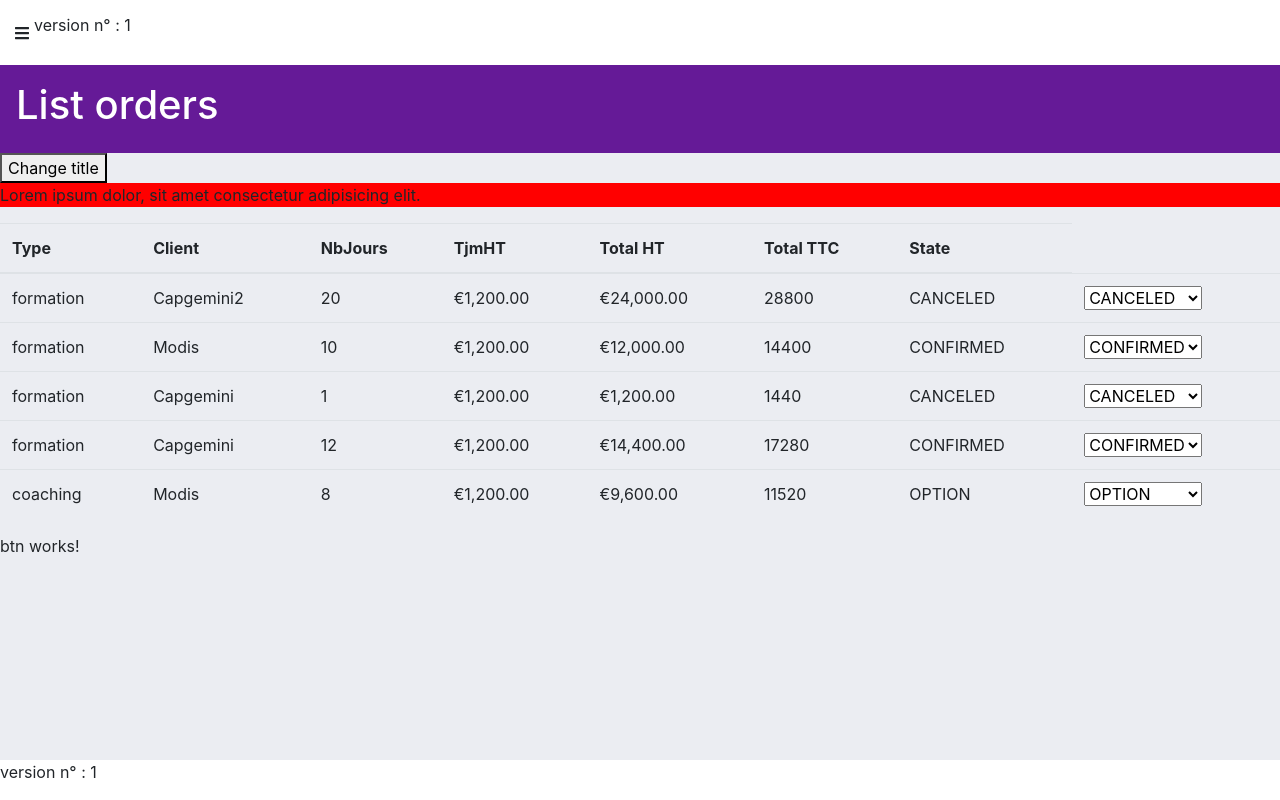
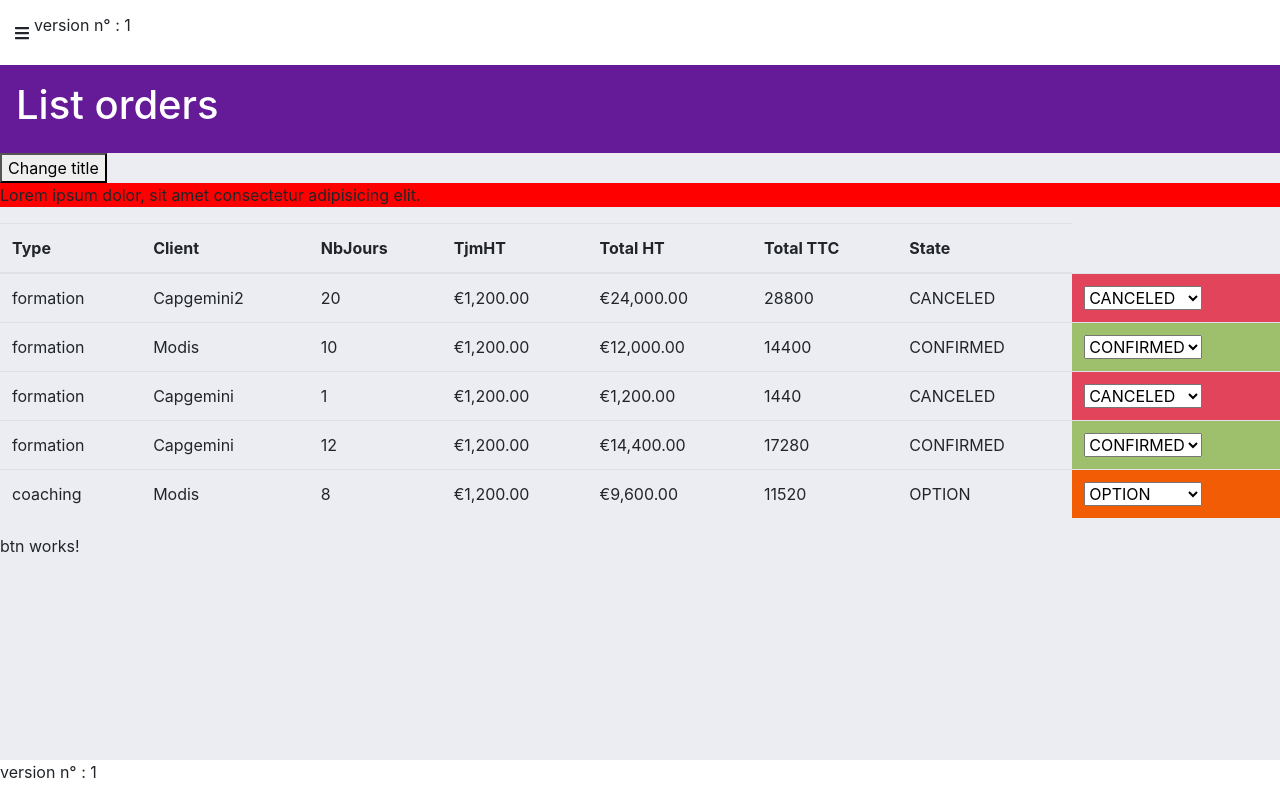
Before and after one commit to dnyuhm/crm-angular-6-sept-2O21, an Angular app: page /orders in a window 1280 px wide. Built offline with nearby package versions, Linux system fonts and the light colour scheme; data requests are answered from the project's data file.

Commit message:
Commit 29 : StateDirective & hostBinding

```diff
--- a/src/app/orders/pages/page-list-orders/page-list-orders.component.html
+++ b/src/app/orders/pages/page-list-orders/page-list-orders.component.html
@@ -12,7 +12,7 @@
       <td>{{ item | total | currency}}</td>
       <td>{{ item | total: true}}</td>
       <td>{{ item.state }}</td>
-      <td>
+      <td [appState]="item.state">
         <select (change)="changeState(item, $event)">
           <option *ngFor="let state of states" [value]="state" [selected]="item.state === state">{{state}}</option>
         </select>
--- a/src/app/orders/pages/page-list-orders/page-list-orders.component.scss
+++ b/src/app/orders/pages/page-list-orders/page-list-orders.component.scss
@@ -0,0 +1,9 @@
+.state-canceled {
+  background: var(--app-error);
+}
+.state-option {
+  background: var(--app-warning);
+}
+.state-confirmed {
+  background: var(--app-success);
+}
--- a/src/app/orders/pages/page-list-orders/page-list-orders.component.ts
+++ b/src/app/orders/pages/page-list-orders/page-list-orders.component.ts
@@ -34,7 +34,7 @@ export class PageListOrdersComponent implements OnInit {
     const state = event.target.value;
     this.ordersService
       .changeState(item, state)
-      .subscribe((data) => (item = data));
+      .subscribe((data) => Object.assign(item, data));
   }
 
   changeTitle(): void {
--- /dev/null
+++ b/src/app/shared/directives/state.directive.ts
@@ -0,0 +1,14 @@
+import { Directive, HostBinding, Input } from '@angular/core';
+
+@Directive({
+  selector: '[appState]',
+})
+export class StateDirective {
+  @Input() appState!: string;
+  @HostBinding('class') tdClassName!: string;
+  constructor() {}
+
+  ngOnChanges() {
+    this.tdClassName = `state-${this.appState.toLowerCase()}`;
+  }
+}
--- a/src/app/shared/shared.module.ts
+++ b/src/app/shared/shared.module.ts
@@ -5,14 +5,16 @@ import { TemplatesModule } from '../templates/templates.module';
 import { TableLightComponent } from './components/table-light/table-light.component';
 import { BtnComponent } from './components/btn/btn.component';
 import { TotalPipe } from './pipes/total.pipe';
+import { StateDirective } from './directives/state.directive';
 
 @NgModule({
   declarations: [
     TableLightComponent,
     BtnComponent,
-    TotalPipe
+    TotalPipe,
+    StateDirective
   ],
   imports: [CommonModule],
-  exports: [TemplatesModule, IconsModule, TableLightComponent, BtnComponent, TotalPipe],
+  exports: [TemplatesModule, IconsModule, TableLightComponent, BtnComponent, TotalPipe, StateDirective],
 })
 export class SharedModule {}
```
Also changed, not shown: 1 other file (tests, documents, lock files or other folders).
